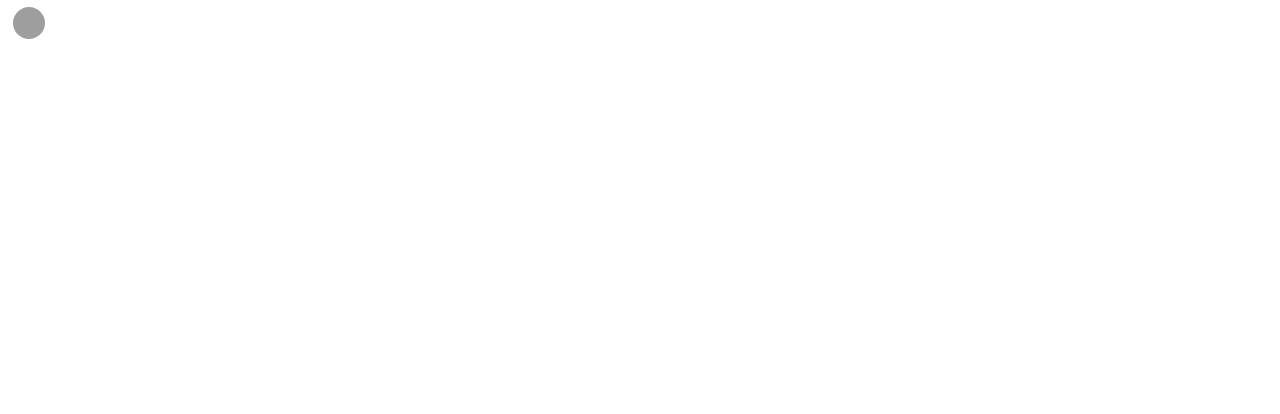
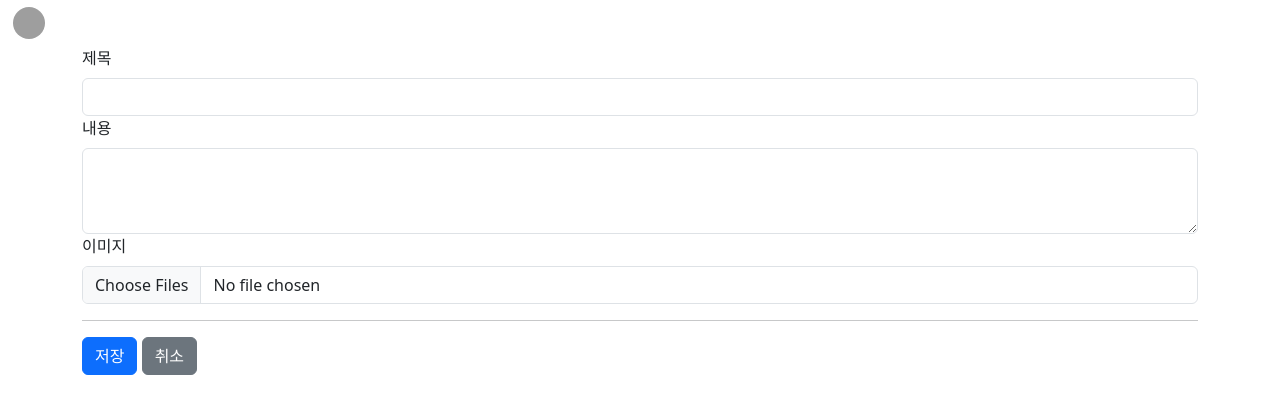
Before and after one commit to WebKoDongGeon/lifeFront, a React (Create React App) app: page /board/1 in a window 1280 px wide. Before the commit this address had no page. Shown: the top 414 px of the page. Built offline with nearby package versions, Linux system fonts and the light colour scheme; grey boxes are pictures that could not be loaded.

Commit message:
게시판 등록 및 파일업로드 추가 타입추가.

```diff
--- a/src/api/board/index.ts
+++ b/src/api/board/index.ts
@@ -9,3 +9,13 @@ export const boardList = async (data: any) => {
      */
     return resultData
 }
+
+export const boardSave = async (data: FormData) => {
+    const resultData = await server.post('/board', data).then((result) => {
+        return result
+    });
+    /**
+     * response: data(json): userInfo, jwt토큰(액세스, 리프레시)
+     */
+    return resultData
+}
--- a/src/pages/board/index.tsx
+++ b/src/pages/board/index.tsx
@@ -1,75 +1,58 @@
-import React, { useState, useEffect } from 'react';
-import { Container, Table, Pagination } from 'react-bootstrap';
-import BoardList from './boardHeader';
-import { BoardType } from '../../types/board';
-import { boardList } from '../../api/board';
+import React, { useEffect } from 'react';
+import { Container, Table, Button } from 'react-bootstrap';
+import { useNavigate } from 'react-router-dom';
 
 
 const Board: React.FC = () => {
-  const [posts, setPosts] = useState<BoardType[]>([]);
-  const [currentPage, setCurrentPage] = useState<number>(1);
-  const [boardHeader, setBoardHeader] = useState<any[]>([])
-  const postsPerPage = 10;
-  const pages = Math.ceil(posts.length / postsPerPage);
+    const navigate = useNavigate();
+//   const [boardHeader, setBoardHeader] = useState<any[]>([])
 
   // 데이터를 불러오는 함수
   const loadData = async () => {
     // 원하는 데이터를 불러옵니다 여기서는 예시로 임의의 데이터를 사용합니다.
     // console.log("resultData : ",resultData);
-    const dummyData: BoardType[] = [
-          {id: 1, title: 'Title 1', content: 'Content 1', userId: 'Author 1', regDt: '2023-01-01'},
-          // ...
-        ];
-    const resultData = await boardList(dummyData);
+    // const dummyData: BoardType[] = [
+    //       {id: 1, title: 'Title 1', content: 'Content 1', userId: 'Author 1', regDt: '2023-01-01'},
+    //       // ...
+    //     ];
+    // const resultData = await boardList(dummyData);
 
     // setPosts(resultData);
   };
 
-
-
+  const createButton = () => {
+    navigate('new');
+  }
 
   useEffect(() => {
     loadData();
-    setBoardHeader(['야구 게시판','계란 게시판', '심청이']);
+    // setBoardHeader(['야구 게시판','계란 게시판', '심청이']);
   }, []);
 
   return (
     <Container className='mt-5'>
-        <BoardList boards={boardHeader}/>
+        {/* <BoardList boards={boardHeader}/> */}
+        <Button
+                variant="primary"
+                className="mb-3"
+                onClick={createButton}
+            >
+            생성
+        </Button>
         <hr />
         <Table striped bordered hover>
             <thead>
             <tr>
-                <th>#</th>
+                <th>No</th>
                 <th>제목</th>
                 <th>작성자</th>
                 <th>날짜</th>
             </tr>
             </thead>
             <tbody>
-            {/* {posts
-                .slice((currentPage - 1) * postsPerPage, currentPage * postsPerPage)
-                .map((post, idx) => (
-                <tr key={post.id}>
-                    <td>{idx + 1}</td>
-                    <td>{post.title}</td>
-                    <td>{post.userId}</td>
-                    <td>{post.regDt}</td>
-                </tr>
-                ))} */}
+
             </tbody>
         </Table>
-        <Pagination>
-            {[...Array(pages).keys()].map(page => (
-                <Pagination.Item
-                    key={page + 1}
-                    active={page + 1 === currentPage}
-                    onClick={() => setCurrentPage(page + 1)}
-                >
-                    {page + 1}
-                </Pagination.Item>
-            ))}
-        </Pagination>
     </Container>
   );
 };
--- /dev/null
+++ b/src/pages/board/new/index.tsx
@@ -0,0 +1,86 @@
+import { useState } from "react";
+import { Button, Container, Form } from "react-bootstrap";
+import { useSelector } from "react-redux";
+import { useParams } from "react-router-dom";
+import { userType } from "../../../types/user";
+import { boardSave } from "../../../api/board";
+import dayjs from "dayjs";
+
+const BoardCreate = () => {
+    const { type } = useParams();
+    const [title, setTitle] =useState('');
+    const [content, setContent] =useState('');
+    const [file, setFile] = useState<File | null>(null);
+    const userId = useSelector((state: {user: userType}) => state.user?.userId)
+    const now = dayjs();
+
+    const handleFormSubmit = async(event: React.FormEvent<HTMLFormElement>) => {
+        event.preventDefault();
+
+        const data = {
+            userId: userId,
+            title: title,
+            content: content,
+            regDt: now.format('YYYY-MM-DD HH:mm:ss')
+        }
+
+        const formData = new FormData();
+        // formData.append('board', new Blob([JSON.stringify(data)], { type: 'application/json' }));
+        formData.append('board', new Blob([JSON.stringify(data)], { type: 'application/json' }));
+        if (file) {
+            formData.append('image', file, file.name);
+        }
+
+        const resultData = await boardSave(formData);
+
+        console.log("resultData : ",resultData);
+
+
+
+    }
+
+    const handleFileChange = (event: React.ChangeEvent<HTMLInputElement>) => {
+        console.log("event.target.files : ",event.target.files);
+        setFile(event.target.files ? event.target.files[0] : null);
+      };
+
+    return (
+        <>
+        <Container>
+            <Form onSubmit={handleFormSubmit}>
+                <Form.Group controlId="title">
+                    <Form.Label>제목</Form.Label>
+                    <Form.Control type="text" value={title} onChange={e => setTitle(e.target.value)} />
+                </Form.Group>
+
+                <Form.Group controlId="content">
+                    <Form.Label>내용</Form.Label>
+                    <Form.Control as="textarea" rows={3} value={content} onChange={e => setContent(e.target.value)} />
+                </Form.Group>
+
+                <Form.Group>
+                <Form.Label>이미지</Form.Label>
+                <Form.Control id="file" onChange={handleFileChange} type="file" multiple aria-label="파일 이미지 업로드" />
+                </Form.Group>
+
+                <hr />
+                <Button variant="primary" type="submit">
+                저장
+                </Button>
+                {' '}
+                <Button variant="secondary">
+                취소
+                </Button>
+                {' '}
+                {type === 'delete' && (
+                    <Button variant="danger">
+                        삭제
+                    </Button>
+                )}
+            </Form>
+        </Container>
+        </>
+    );
+};
+
+export default BoardCreate;
--- a/src/pages/common/sideBar.tsx
+++ b/src/pages/common/sideBar.tsx
@@ -11,10 +11,12 @@ const SideBar = ({ checkMenu }: { checkMenu: React.Dispatch<React.SetStateAction
     const [selectItem, setSelectItem] = useState(0);
     const sidebarHeight = window.innerHeight + 'px';
     const [show, setShow] = useState(false);
+    const [pathCheck, setPathCheck] = useState('');
 
     const handleClose = () => {
         setShow(false);
         checkMenu(false)
+        navigate(pathCheck);
     }
     const handleShow = () => {
         setShow(true);
@@ -48,16 +50,14 @@ const SideBar = ({ checkMenu }: { checkMenu: React.Dispatch<React.SetStateAction
                     </svg>
 
                     <span className="fs-4">고라이크</span>
-
-                    <CloseButton variant="white" onClick={handleClose}/>
-
                 </Link>
+                <CloseButton variant="white" onClick={handleClose}/>
                 <hr />
                 <Nav className="nav-pills flex-column mb-auto">
                     {menu.map((data, index)=> {
                         return (
                             <Nav.Item key={index}>
-                                <Nav.Link href={data.path} className={selectItem === index ? 'active' : 'text-white'} key={index} onClick={ (event) => { linkHandle(event, data.path, index) }}>
+                                <Nav.Link href={data.path} className={selectItem === index ? 'active' : 'text-white'} key={index} onClick={ (event) => { linkHandle(event, data.path, index); setPathCheck(data.path) }}>
                                     <div id={data.label}>
                                         <Icons iconsComponent={data.cssName} />
                                         {data.label}
--- a/src/pages/profile/index.tsx
+++ b/src/pages/profile/index.tsx
@@ -1,3 +1,5 @@
+import { Image } from "react-bootstrap";
+
 const Profile = () => {
     return (
         <>
@@ -8,7 +10,7 @@ const Profile = () => {
                     <p className="lead">Some great placeholder content for the first featurette here. Imagine some exciting prose here.</p>
                 </div>
                 <div className="col-md-5">
-                    <svg className="bd-placeholder-img bd-placeholder-img-lg featurette-image img-fluid mx-auto" width="500" height="500" xmlns="http://www.w3.org/2000/svg" role="img" aria-label="Placeholder: 500x500" preserveAspectRatio="xMidYMid slice" focusable="false"><title>Placeholder</title><rect width="100%" height="100%" fill="#eee"/><text x="50%" y="50%" fill="#aaa" dy=".3em">500x500</text></svg>
+                    <Image src={""}/>
 
                 </div>
             </div>
--- a/src/routes/index.tsx
+++ b/src/routes/index.tsx
@@ -7,6 +7,7 @@ import SideBar from "../pages/common/sideBar";
 import Board from "../pages/board";
 import Profile from "../pages/profile";
 import { useState } from "react";
+import BoardCreate from "../pages/board/new";
 
 const Router = () => {
     const [checkMenu, setCheckMenu] = useState(false);
@@ -24,6 +25,8 @@ const Router = () => {
                         <Route path="/login" element={<Login />} />
                         <Route path="/join" element={<Join />} />
                         <Route path="/board" element={<Board />} />
+
+                        <Route path="/board/:type" element={<BoardCreate />} />
                         <Route path="/profile" element={<Profile />} />
                     </Routes>
                     </Col>
```
Also changed, not shown: src/pages/board/index copy.tsx (added, +72 -0 lines), src/types/board/index.ts (+10 -0 lines).
